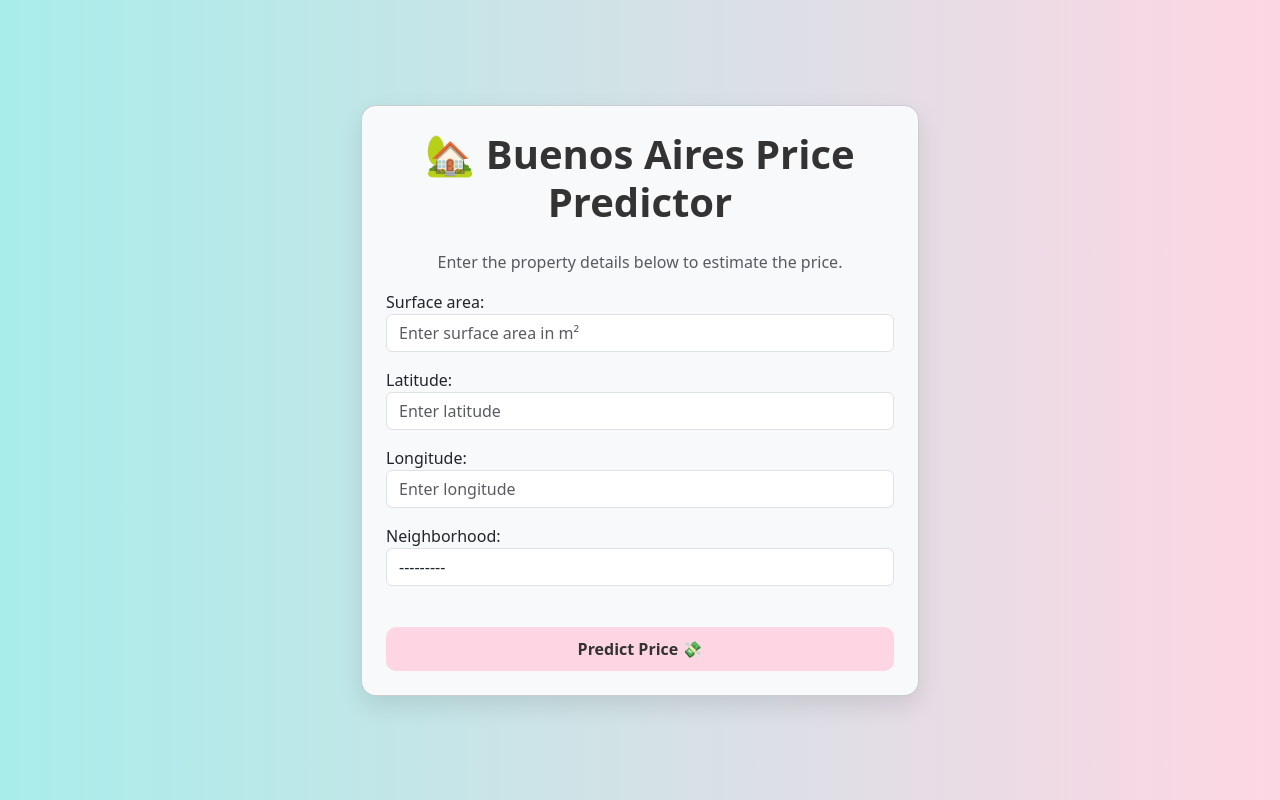
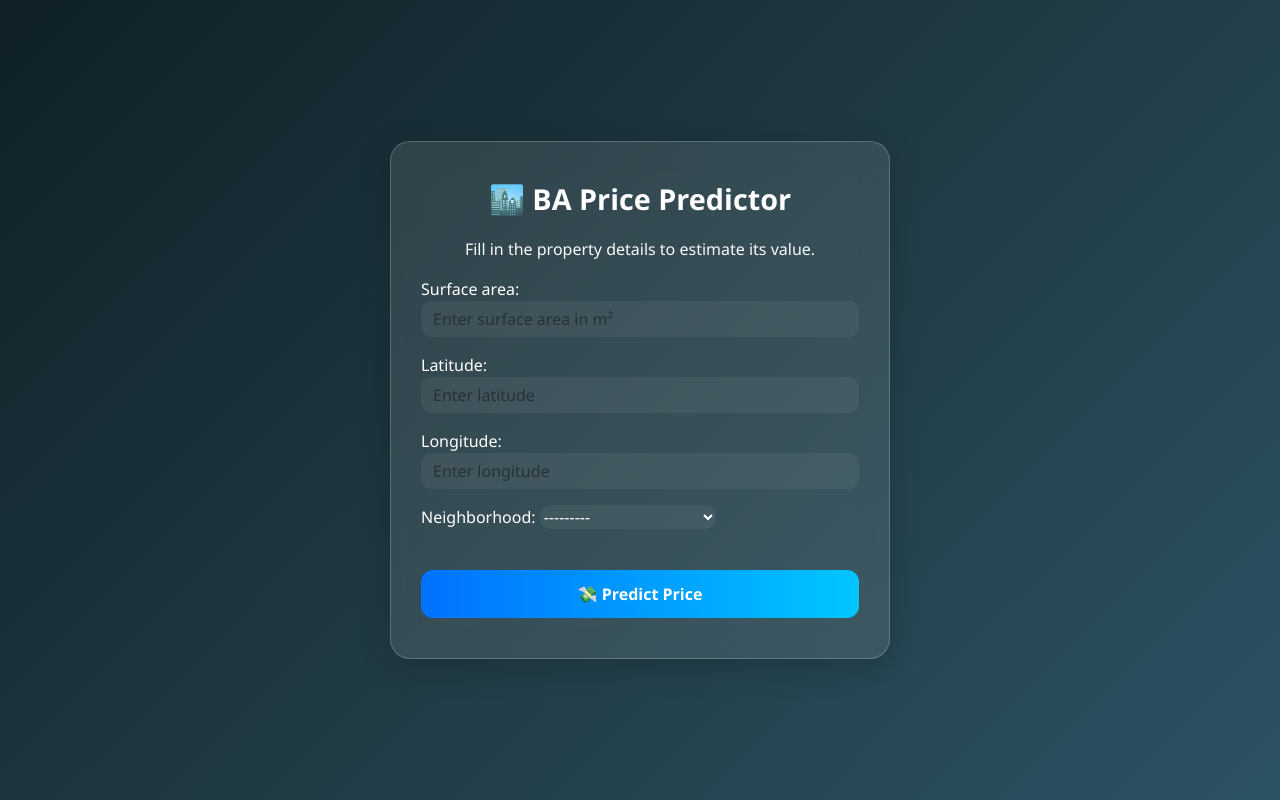
Before and after one commit to Alexpious/Buenos-Aires-Apartment-Price-Prediction, a Django app: page / in a window 1280 px wide. Run offline with Django 4.2, Linux system fonts and the light colour scheme; parts of the project's set-up code (start-up, migrations or seed data) failed here and were passed over.

Commit message:
finalise importation

```diff
--- a/buenosaires/main/forms.py
+++ b/buenosaires/main/forms.py
@@ -21,6 +21,6 @@ class PricePredictionForm(forms.ModelForm):
                 'placeholder': 'Enter longitude',
             }),
             'neighborhood': forms.Select(attrs={
-                'class': 'form-control',
+                'class': 'option',
             }),
         }
--- a/buenosaires/main/houseprediction.py
+++ b/buenosaires/main/houseprediction.py
@@ -14,46 +14,43 @@ BASE_DIR = Path(__file__).resolve().parent.parent
 
 
 def wrangle(filepath):
-    # read file path
+
     df = pd.read_csv(filepath)
 
-    # Filter to only apartments property type in buenos aires and drop the column
-    df = df[df["property_type"] == "apartment"]
-    df.drop(columns=["property_type"], inplace = True)
+    # Subset data: Apartments in "Capital Federal", less than 400,000
+    mask_ba = df["place_with_parent_names"].str.contains("Capital Federal")
+    mask_apt = df["property_type"] == "apartment"
+    mask_price = df["price_aprox_usd"] < 400_000
+    df = df[mask_ba & mask_apt & mask_price]
 
-    # Filter to only Capital Federal district and drop place_with_parent_names column
-    df = df[df["place_with_parent_names"].str.contains("Capital Federal")]
+    # Subset data: Remove outliers for "surface_covered_in_m2"
+    low, high = df["surface_covered_in_m2"].quantile([0.1, 0.9])
+    mask_area = df["surface_covered_in_m2"].between(low, high)
+    df = df[mask_area]
 
-    # Filter to a price not more than $400000
-    df = df[df["price_aprox_usd"] <= 500000]
+    # Split "lat-lon" column
+    df[["lat", "lon"]] = df["lat-lon"].str.split(",", expand=True).astype(float)
+    df.drop(columns="lat-lon", inplace=True)
 
-    # Split lat and lon from lat-lon and drop the lat-lon column
-    df[["lat", "lon"]] = df["lat-lon"].str.split(",", expand=True).astype(float)
-    df.drop(columns="lat-lon", inplace = True)
+    # Get place name
+    df["neighbourhood"] = df["place_with_parent_names"].str.split("|", expand=True)[3]
+    df.drop(columns="place_with_parent_names", inplace=True)
 
-    # Drop features where more than half null values
-    df.drop(columns=["expenses", "rooms", "floor"], inplace=True)
+    #Drop high null value column
+    df.drop(columns = ['floor' , 'expenses'], inplace = True)
 
-    # Split neighbourhood from place_with_parent_names and drop the column
-    df["neighbourhood"] = df["place_with_parent_names"].str.split("|", expand=True)[3]
-    df.drop(columns=["place_with_parent_names"], inplace=True)
+    #High and low cardinality
+    df.drop(columns = ['operation' , 'property_type' , 'currency' , 'properati_url'], inplace = True)
 
-    #Drop columns with high and low cardinality
-    df.drop(columns=["operation", "currency", "properati_url"], inplace = True)
+    #Drop Leakage
+    df.drop(columns = ['price','price_aprox_local_currency','price_per_m2', 'price_usd_per_m2'], inplace = True)
 
-    # Drop columns with multicollinearlity
-    df.drop(columns=[
-        "surface_total_in_m2",
-        'price',
-        'price_aprox_local_currency',
-        'price_usd_per_m2',
-        'price_per_m2'], inplace=True)
+    #Drop column with multicollinearity
+    df.drop(columns = ['surface_total_in_m2', 'rooms'], inplace = True)
 
-    # Remove outliers from surface_covered_in_m2
-    low, high = df["surface_covered_in_m2"].quantile([0.1, 0.9])
-    df = df[df["surface_covered_in_m2"].between(low, high)]
+
+
     return df
-
 
 static_dir = os.path.join(BASE_DIR, 'static')
 files = glob(os.path.join(static_dir, 'buenos-aires-real-estate-*.csv'))
--- a/buenosaires/templates/index.html
+++ b/buenosaires/templates/index.html
@@ -1,82 +1,120 @@
 <!DOCTYPE html>
 <html lang="en">
 <head>
-  <meta charset="UTF-8">
-  <meta name="viewport" content="width=device-width, initial-scale=1">
+  <meta charset="UTF-8" />
+  <meta name="viewport" content="width=device-width, initial-scale=1" />
   <title>Buenos Aires Price Predictor</title>
   <link href="https://cdn.jsdelivr.net/npm/bootstrap@5.3.3/dist/css/bootstrap.min.css" rel="stylesheet">
   <style>
     body {
-
-
-      background: linear-gradient(to right, #a8edea, #fed6e3);
+      background: linear-gradient(135deg, #0f2027, #203a43, #2c5364);
+      color: #fff;
+      font-family: 'Segoe UI', Tahoma, Geneva, Verdana, sans-serif;
       min-height: 100vh;
       display: flex;
       align-items: center;
       justify-content: center;
+      padding: 20px;
     }
-    .card {
-      border-radius: 15px;
-      box-shadow: 0 10px 25px rgba(0, 0, 0, 0.1);
+
+    .glass-card {
+      background: rgba(255, 255, 255, 0.1);
+      border-radius: 20px;
+      padding: 40px 30px;
+      backdrop-filter: blur(15px);
+      box-shadow: 0 8px 32px rgba(0, 0, 0, 0.2);
+      width: 100%;
+      max-width: 500px;
+      border: 1px solid rgba(255, 255, 255, 0.2);
     }
+
     h1 {
-      font-weight: bold;
-      color: #333;
+      font-weight: 700;
+      font-size: 1.8rem;
+      margin-bottom: 20px;
     }
-    .result-box {
-      background-color: #fff3cd;
-      border-left: 5px solid #ffdd57;
-      padding: 15px;
-      margin-top: 20px;
+
+    .form-label {
+      font-weight: 500;
+      color: #e0e0e0;
+    }
+
+    .form-control, .option{
+      background-color: rgba(255, 255, 255, 0.05);
+      border: none;
       border-radius: 10px;
+      color: #fff;
     }
+
+    .form-control:focus{
+      box-shadow: 0 0 0 0.2rem rgba(255, 255, 255, 0.3);
+      background-color: rgba(255, 255, 255, 0.1);
+      color: #fff;
+    }
+
+    .option:focus{
+      background-color: white;
+      border: none;
+      border-radius: 10px;
+      color: black;
+    }
+
 
     button {
       width: 100%;
-      padding: 10px;
+      background: #00c6ff;
+      background: linear-gradient(to right, #0072ff, #00c6ff);
       border: none;
-      border-radius: 10px;
-      font-size: 1em;
-
+      padding: 12px;
+      border-radius: 12px;
+      font-size: 1rem;
+      font-weight: bold;
+      color: white;
       margin-top: 25px;
-      background-color: #fed6e3;
-      color: #333;
-      font-weight: bold;
-      cursor: pointer;
-      transition: background 0.3s ease;
-    }
-    button:hover {
-      background-color: #e6e6e6;
+      transition: transform 0.2s ease;
     }
 
-    @media (max-width: 600px) {
-      .container {
-        margin: 10% 5%;
-      }}
+    button:hover {
+      transform: translateY(-2px);
+    }
+
+    .result-box {
+      background-color: rgba(255, 255, 255, 0.15);
+      border-left: 4px solid #00ffab;
+      padding: 20px;
+      border-radius: 12px;
+      margin-top: 30px;
+    }
+
+    .result-box h4 {
+      color: #adf7d1;
+    }
+
+    .result-box p {
+      font-size: 1.5rem;
+      font-weight: bold;
+      color: #fff;
+    }
+
   </style>
 </head>
 <body>
-  <div class="container">
-    <div class="col-md-8 col-lg-6 mx-auto">
-      <div class="card p-4 bg-light">
-        <h1 class="text-center mb-4">🏡 Buenos Aires Price Predictor</h1>
-        <p class="text-center text-muted">Enter the property details below to estimate the price.</p>
+  <div class="glass-card">
+    <h1 class="text-center">🏙️ BA Price Predictor</h1>
+    <p class="text-center text-light">Fill in the property details to estimate its value.</p>
 
     <form method="POST">
       {% csrf_token %}
       {{ form.as_p }}
-            <button type="submit" >Predict Price 💸</button>
+      <button type="submit">💸 Predict Price</button>
     </form>
 
-
     {% if predicted_price is not None %}
-        <div class="result-box mt-4">
-          <h4 class="mb-0">💰 Estimated Price:</h4>
-          <p class="fs-4 fw-bold text-success">${{ predicted_price }}</p>
+    <div class="result-box">
+      <h4>Estimated Price:</h4>
+      <p>${{ predicted_price }}</p>
     </div>
     {% endif %}
   </div>
-    </div>
-  </div>
 </body>
 </html>
```
Also changed, not shown: README.md, buenosaires/db.sqlite3, 1 other file. Lines whose indentation alone changed are shown as unchanged.
